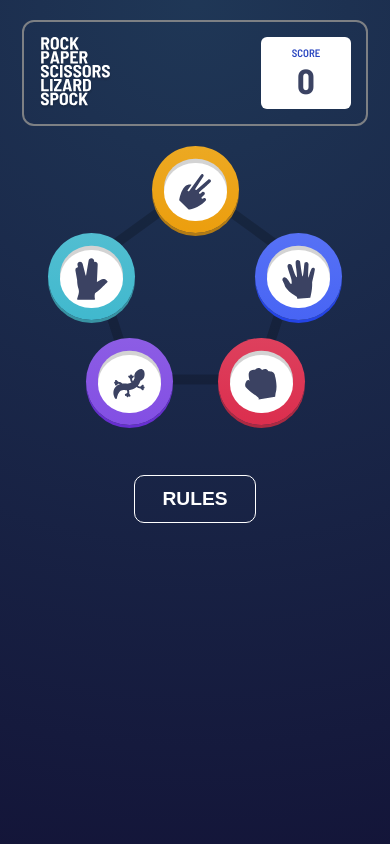
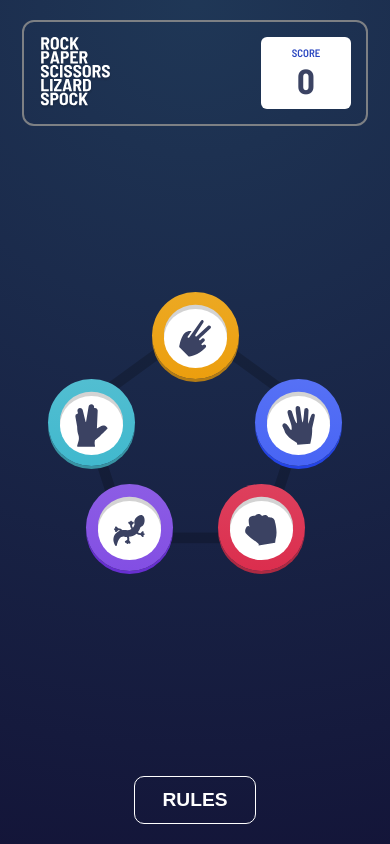
Before and after one commit to Hazipan/rock-paper-scissors-lizard-spock, a React (Create React App) app: page / in a window 390 px wide. Built offline with nearby package versions, Linux system fonts and the light colour scheme.

Commit message:
Spacing Fixes
- Made the spacing more responsive so that elements aren't pushed to the top
- Changed pentagon image from a <img> element to a background in CSS for better responsiveness

```diff
--- a/src/App.css
+++ b/src/App.css
@@ -11,7 +11,7 @@ html {
 .App {
   display: flex;
   flex-direction: column;
-  justify-content: flex-start;
+  justify-content: space-between;
   align-items: center;
   width: 100vw;
   height: 100vh;
@@ -31,7 +31,7 @@ html {
   flex-direction: row;
   justify-content: space-between;
   align-items: center;
-  margin-top: 20px;
+  margin: 20px 0px;
 }
 
 .logo{
@@ -39,21 +39,20 @@ html {
   width: auto;
 }
 
-.pentagon {
-  position: absolute;
-  z-index: 0;
-  top: 13.5rem;
-  width: 18rem;
-  height: auto;
+/* button pentagonal positioning */
+.pentaContainer {
+  background-image: url('./images/bg-pentagon.svg');
+  background-position: center;
+  background-repeat: no-repeat;
+  background-size: 80%;
+  margin-bottom: 15%;
 }
 
-/* button pentagonal positioning */
 .pentaTop {
   display: flex;
   flex-direction: row;
   justify-content: center;
   align-items: center;
-  margin-top: 20px;
 }
 .pentaMiddle {
   display: flex;
@@ -171,13 +170,10 @@ html {
     font-size: 12px;
   }
 
-  .pentagon {
-    top: 15rem;
-  }
 
   .rulesButton {
     position: initial;
-    margin-top: 50px;
+    margin-bottom: 20px;
     font-size: 1.6rem;
     padding: 1rem 2.25rem;
   }
--- a/src/App.js
+++ b/src/App.js
@@ -193,7 +193,7 @@ class App extends React.Component {
             <img src={logo} alt='logo' className='logo' />
             <Score value={this.state.score} />
           </header>
-          <img src={pentagon} alt='' className='pentagon' />
+          <div className='pentaContainer'>
             <div className='pentaTop'>
               <Button src={scissors} symbol='scissors' onClick={this.handleClick} />
             </div>
@@ -205,6 +205,7 @@ class App extends React.Component {
               <Button src={lizard} symbol='lizard' onClick={this.handleClick} />
               <Button src={rock} symbol='rock' onClick={this.handleClick} />
             </div>
+          </div>
           <button className='rulesButton' onClick={this.rulesOpen}>RULES</button>
           <Rules rules={rules} close={close} onClick={this.rulesClose} />
         </div>
--- a/src/Results.css
+++ b/src/Results.css
@@ -3,7 +3,7 @@
 .Results {
   display: flex;
   flex-direction: column;
-  justify-content: flex-start;
+  justify-content: space-between;
   align-items: center;
   width: 100vw;
   height: 100vh;
@@ -16,8 +16,8 @@
   display: flex;
   justify-content: center;
   align-items: center;
-  margin-top: 1.5rem;
   gap: 2.5rem;
+  margin-bottom: 40vh;
 }
 
 .result {
@@ -62,11 +62,10 @@
   flex-direction: row;
   justify-content: center;
   align-items: center;
-
   width: 7.75rem;
   height: 7.3rem;
   box-shadow: 0 -0.4rem lightgray;
-  margin-top: 0.4rem;
+  margin-top: 10px;
   z-index: 3;
 }
 
@@ -117,8 +116,8 @@
 
 .playAgain {
   border: none;
-  font-size: 14px;
-  padding: 10px 20px;
+  font-size: 1.2rem;
+  padding: .5rem 1rem;
   border-radius: 0.25rem;
   font-weight: 600;
   color: hsl(229, 25%, 31%);
@@ -224,8 +223,8 @@
   @keyframes messageFadeIn {
     0% {opacity: 0; transform: translate(0);}
     40% {opacity: 0; transform: translate(0);}
-    60% {opacity: 1; transform: translate(0, 10rem);}
-    100% {opacity: 1; transform: translate(0, 10rem);}
+    60% {opacity: 1; transform: translate(0, 6rem);}
+    100% {opacity: 1; transform: translate(0, 6rem);}
   }
 
   @keyframes highlightFadeIn {
@@ -250,6 +249,11 @@
   }
 
   .winMessage {
-    margin-top: 60px;
+    margin-top: 150%;
+  }
+
+  .playAgain {
+    font-size: 14px;
+    padding: 10px 20px;
   }
 }
--- a/src/components/score.css
+++ b/src/components/score.css
@@ -31,7 +31,11 @@
     margin: 0;
     color: hsl(229, 25%, 31%);
     position: absolute;
-    top: 58px;
+    top: 73px;
+}
+
+@media(max-width: 500px) {
+    .prevScore{top: 58px;}
 }
 
 .scoreAnimation {
```
Lines whose indentation alone changed are shown as unchanged.
